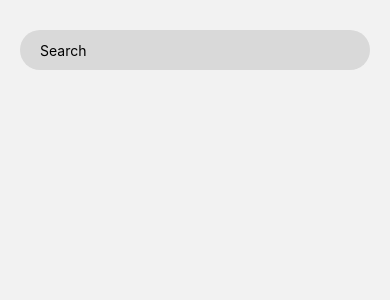
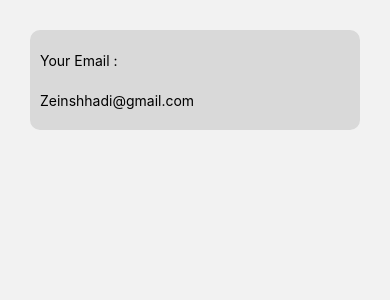
Before and after one commit to zeinshhadi/b-route-app, a React Native app in the folder frontend/: screen /LogInScreen in a window 390 px wide. Shown: the top 300 px of the page. Built offline with nearby package versions, Linux system fonts and the light colour scheme.

Commit message:
FrontEnd <> Added styles to profile card

```diff
--- a/frontend/App.js
+++ b/frontend/App.js
@@ -9,6 +9,7 @@ import AdminHomeScreen from "./screens/adminScreens/AdminHomeScreen";
 import BusDetails from "./screens/userScreens/BusDetails";
 import UserFeedback from "./screens/userScreens/UserFeedback";
 import SearchBar from "./components/common/SearchBar";
+import ProfileCard from "./components/cards/ProfileCard";
 
 const Stack = createNativeStackNavigator();
 
@@ -19,7 +20,7 @@ export default function App() {
       <SafeAreaView style={styles.container}>
         <NavigationContainer>
           <Stack.Navigator initialRouteName="LogInScreen">
-            <Stack.Screen name="LogInScreen" component={SearchBar} options={{ headerShown: false }} />
+            <Stack.Screen name="LogInScreen" component={ProfileCard} options={{ headerShown: false }} />
             <Stack.Screen name="RegisterScreen" component={RegisterScreen} options={{ headerShown: false }} />
             <Stack.Screen name="HomeScreen" component={HomeScreen} options={{ headerShown: false }} />
             <Stack.Screen name="AdminHomeScreen" component={AdminHomeScreen} options={{ headerShown: false }} />
--- a/frontend/components/cards/ProfileCard.js
+++ b/frontend/components/cards/ProfileCard.js
@@ -1,10 +1,16 @@
 import React from "react";
-import { View, StyleSheet } from "react-native";
+import { View, StyleSheet, Text, Pressable } from "react-native";
 
 const ProfileCard = () => {
   return (
-    <View>
-      <Text>Hello from card profile</Text>
+    <View style={styles.profileCardContainer}>
+      <Pressable>
+        <View style={styles.leftCardProfile}>
+          <Text>Your Email : </Text>
+          <Text>Zeinshhadi@gmail.com</Text>
+        </View>
+        <View></View>
+      </Pressable>
     </View>
   );
 };
@@ -13,8 +19,15 @@ export default ProfileCard;
 
 const styles = StyleSheet.create({
   profileCardContainer: {
-    height: 60,
+    flexDirection: "row",
+    padding: 10,
+    height: 100,
     backgroundColor: "#D9D9D9",
     borderRadius: 10,
+    margin: 30,
+  },
+  leftCardProfile: {
+    justifyContent: "space-around",
+    height: "100%",
   },
 });
```
